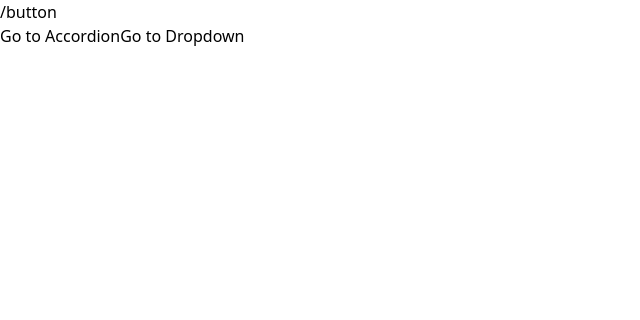
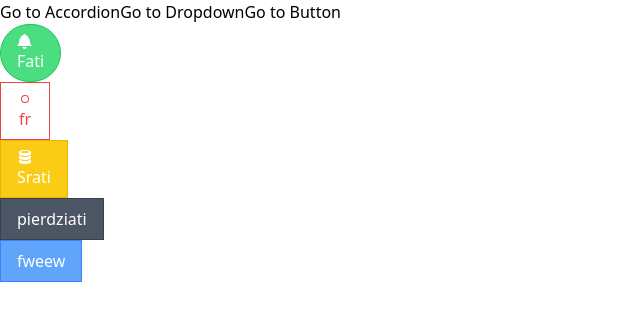
Before and after one commit to Pendentyw/React-components, a React (Create React App) app: page /button in a window 1280 px wide. Shown: the top 320 px of the page, without its empty margins (0-640 px from the left). Built offline with nearby package versions, Linux system fonts and the light colour scheme.

Commit message:
Route added to app.js

```diff
--- a/src/App.js
+++ b/src/App.js
@@ -1,10 +1,26 @@
 import Link from './components/Link';
+import Route from './components/Route';
+import AccordianPage from './pages/AccordionPage';
+import DropdownPage from './pages/DropdownPage';
+import ButtonPage from './pages/ButtonPage';
 
 function App() {
   return (
     <div>
       <Link to='/accordion'>Go to Accordion</Link>
       <Link to='/dropdown'>Go to Dropdown</Link>
+      <Link to='/button'>Go to Button</Link>
+      <div>
+        <Route path='/accordion'>
+          <AccordianPage />
+        </Route>
+        <Route path='/dropdown'>
+          <DropdownPage />
+        </Route>
+        <Route path='/button'>
+          <ButtonPage />
+        </Route>
+      </div>
     </div>
   );
 }
--- /dev/null
+++ b/src/components/Route.js
@@ -0,0 +1,14 @@
+import { useContext } from 'react';
+import NavigationContext from '../contex/navigation';
+
+function Route({ path, children }) {
+  const { currentPath } = useContext(NavigationContext);
+  console.log(currentPath);
+
+  if (path === currentPath) {
+    return children;
+  }
+  return null;
+}
+
+export default Route;
--- a/src/contex/navigation.js
+++ b/src/contex/navigation.js
@@ -23,8 +23,7 @@ function NavigationProvider({ children }) {
   };
 
   return (
-    <NavigationContext.Provider value={{ navigate }}>
-      {currentPath}
+    <NavigationContext.Provider value={{ navigate, currentPath }}>
       {children}
     </NavigationContext.Provider>
   );
--- a/src/pages/ButtonPage.js
+++ b/src/pages/ButtonPage.js
@@ -1,4 +1,4 @@
-import { GoBell, GoCloudDownload, GoDatabase } from 'react-icons/go';
+import { GoBell, GoDot, GoDatabase } from 'react-icons/go';
 import Button from '../components/Button';
 
 function ButtonPage() {
@@ -21,7 +21,7 @@ function ButtonPage() {
         <Button
           danger
           outline>
-          <GoCloudDownload />
+          <GoDot />
           fr
         </Button>
       </div>
```
